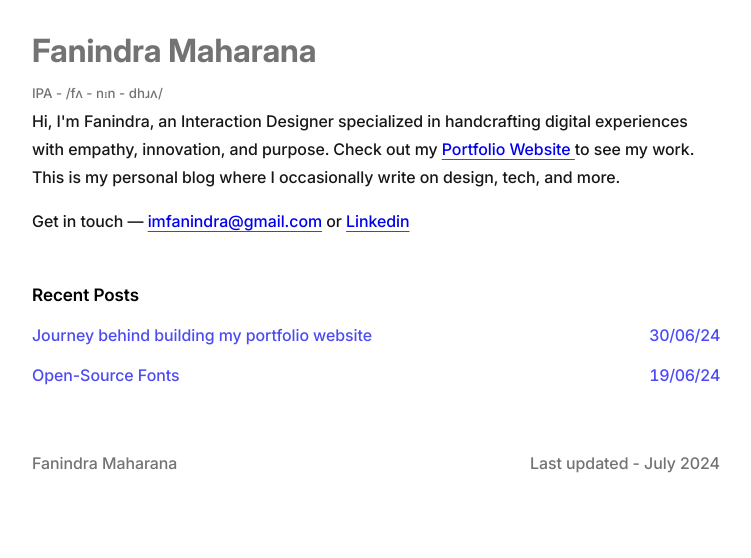
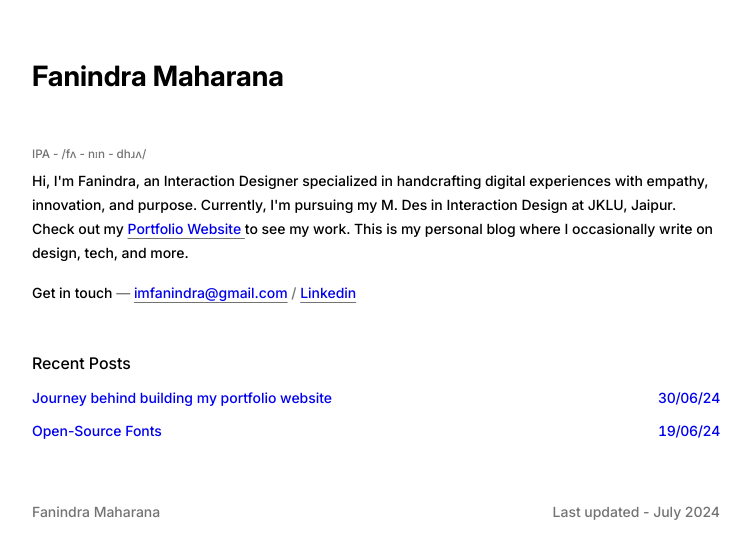
Before and after one commit to imfanindra/blog, an Astro site: page / in a window 1280 px wide. Shown: the whole page, without its empty margins (264-1015 px from the left). Built offline with nearby package versions, Linux system fonts and the light colour scheme; Astro itself is replaced by a stand-in of ours.

Commit message:
cosmetic changes

```diff
--- a/src/components/Link.vue
+++ b/src/components/Link.vue
@@ -10,7 +10,7 @@ const isExternal = computed(() => props.href.startsWith("http"));
   <a
     :href="props.href"
     :target="isExternal ? '_blank' : '_self'"
-    class="underline decoration-neutral-600 underline-offset-4 transition-colors focus:(decoration-neutral-500 outline-offset-6) hover:(decoration-neutral-400)"
+    class="underline decoration-neutral-500 underline-offset-4 transition-colors hover:(decoration-black text-black)"
   >
     <slot />
   </a>
--- a/src/components/PostRow.astro
+++ b/src/components/PostRow.astro
@@ -17,7 +17,7 @@ const {
 
   <Link
     href={`/blog/${slug}`}
-    class="flex justify-between no-underline opacity-70 hover:opacity-100 hover:text-black"
+    class="flex justify-between no-underline hover:text-black"
   >
     <span>{title}</span>
 
--- a/src/layouts/Base.astro
+++ b/src/layouts/Base.astro
@@ -64,7 +64,7 @@ const { title, description, image } = Astro.props
   <body>
     <div class="mx-auto max-w-container px-4">
 
-      <header class="h-37.5px flex items-center justify-between -mt-2">
+      <header class="flex items-center justify-between">
         <slot name="header-content">
           <Link href="/" class="no-underline opacity-50 hover:opacity-100">← back</Link>
         </slot>
@@ -113,7 +113,7 @@ html {
 }
 
 html {
-  @apply antialiased touch-manipulation scroll-smooth text-base;
+  @apply antialiased touch-manipulation scroll-smooth;
   text-rendering: optimizeLegibility;
 
   &.dark {
@@ -122,12 +122,12 @@ html {
 }
 
 * {
-  @apply outline-black selection-(bg-rose-200 text-black)
+  @apply outline-black selection-(bg-zinc-200 text-black)
 }
 
 body {
   font-family: "Inter", "Inter Fallback";
-  @apply text-neutral-900 bg-white font-medium px-0 tracking-[-0.002rem] md:px-4 py-4 md:py-8 relative min-h-screen text-sm md:text-base;
+  @apply text-neutral-500 bg-white font-medium px-0 tracking-[-0.002rem] md:px-4 py-4 md:py-8 relative min-h-screen text-[0.875rem];
 }
 
 code, pre {
@@ -138,25 +138,25 @@ code, pre {
   @apply max-w-container [&>:not(:last-child)]:mb-4 tracking-[-0.002rem];
 
   & p {
-    @apply my-2 line-height-7 font-medium;
+    @apply my-2 line-height-6 font-medium;
   }
 
   & h1,
   & h2,
   & h3 {
-    @apply text-black font-semibold;
+    @apply text-black font-medium;
   }
 
   & h1 {
-    @apply text-[1.125rem] my-12;
+    @apply text-[1.1rem] my-10;
   }
 
   & h2 {
-    @apply text-[1.075rem] my-10;
+    @apply text-[1rem] my-8;
   }
 
   & h3 {
-    @apply text-[1.005rem] my-6;
+    @apply text-[0.9rem] my-2;
   }
 
   & strong {
@@ -180,7 +180,7 @@ code, pre {
   }
 
   & blockquote {
-    @apply border-l-4 border-rose-500 px-6 py-3 bg-neutral-100 text-black;
+    @apply border-l-4 border-zinc-500 px-6 py-3 bg-neutral-100 text-black;
   }
 }
 </style>
--- a/src/pages/blog/[...slug].astro
+++ b/src/pages/blog/[...slug].astro
@@ -24,7 +24,7 @@ const { Content } = await post.render();
 <Base
   {title}
   description={description}
-  image={'og.png'}
+  image={'/og.png'}
 >
   <div class="prose tracking-wide">
     {isDraft && (
@@ -34,7 +34,7 @@ const { Content } = await post.render();
     )}
 
     <h1 class="mt-4">{title}</h1>
-    <p class="text-neutral-500 mb-8">{description}</p>
+    <p class="text-neutral-500 mb-4">{description}</p>
       <Content />
     </div>
 </Base>
--- a/src/pages/index.astro
+++ b/src/pages/index.astro
@@ -16,31 +16,32 @@ const title = "Fanindra Maharana — Blog";
 <Base
   {title}
   description="This is the personal blog of Fanindra Maharana, an Interaction Design student at JKLU, Jaipur."
-  image="og.png"
+  image="/og.png"
 >
-  <h1 slot="header-content" class="text-neutral-500">Fanindra Maharana</h1>
+  <h1 slot="header-content" class="text-black">Fanindra Maharana</h1>
 
-  <main class="prose">
-    <p>
-      <small class="text-neutral-500">IPA - /fʌ - nɪn - dhɹʌ/ </small>
-      <br />
+  <main class="prose mt-8">
+    <small>IPA - /fʌ - nɪn - dhɹʌ/ </small>
 
+    <p class="text-black space-y-4">
       Hi, I'm Fanindra, an Interaction Designer specialized in handcrafting
-      digital experiences with empathy, innovation, and purpose. Check out my
+      digital experiences with empathy, innovation, and purpose. Currently, I'm pursuing my M. Des in Interaction Design at JKLU, Jaipur.      Check out my
       <Link href="https://www.fanindra.xyz/"> Portfolio Website </Link> to see my
       work. This is my personal blog where I occasionally write on design, tech,
       and more.
-      <p>
-        Get in touch — <Link href="mailto:imfanindra@gmail.com">imfanindra@gmail.com</Link> or
+    </p>
+    <p>
+      <span class="text-black">Get in touch </span>— <Link href="mailto:imfanindra@gmail.com"
+        >imfanindra@gmail.com</Link
+      > /
       <Link href="https://www.linkedin.com/in/fanindra-m/">Linkedin</Link>
     </p>
 
-      <div class="mt-12"></div>
-      <h2>Recent Posts</h2>
+    <div class="mt-12"></div>
+    <h2 class="text-black">Recent Posts</h2>
 
-      <div class="flex flex-col gap-4">
-        {posts.map((post) => <PostRow {post} />)}
-      </div>
-    </p>
+    <div class="flex flex-col gap-4">
+      {posts.map((post) => <PostRow {post} />)}
+    </div>
   </main>
 </Base>
```
Also changed, not shown: public/favicon.svg, public/og.png.
